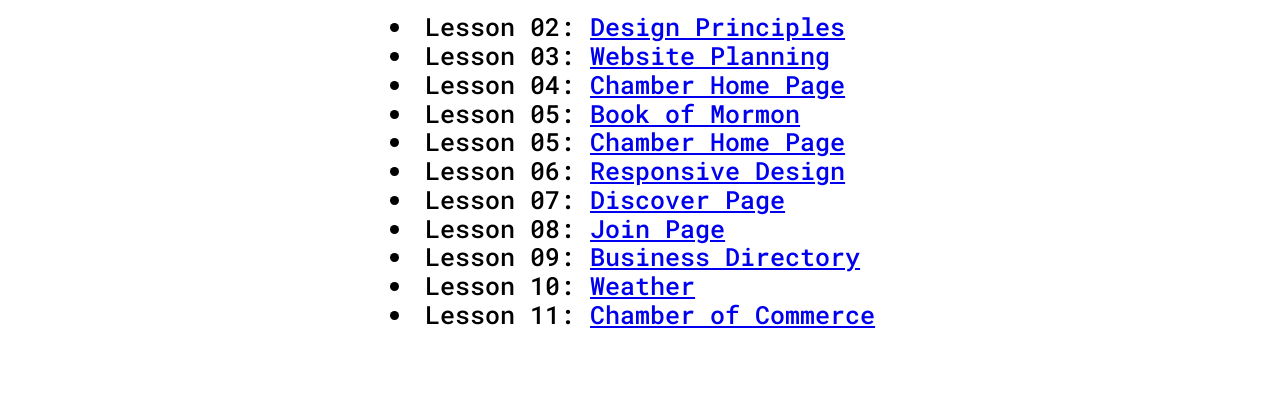
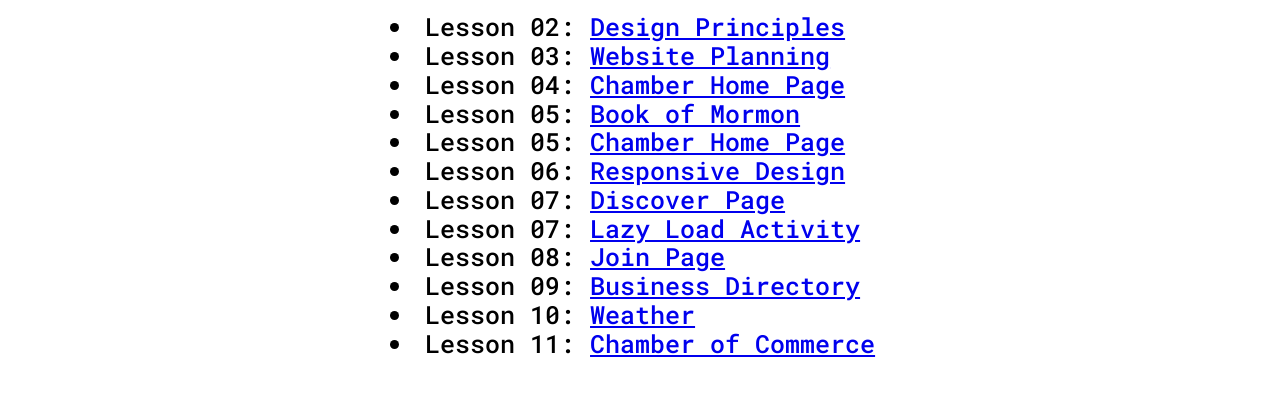
Before and after one commit to Jen019/WDD230, a plain HTML site: page index.html in a window 1280 px wide. Shown: the part 406-800 px from the top of the page. Drawn offline with nearby package versions, Linux system fonts and the light colour scheme.

Commit message:
added link

```diff
--- a/index.html
+++ b/index.html
@@ -34,6 +34,7 @@
                 <li>Lesson 05: <a href="chamber">Chamber Home Page</a></li>
                 <li>Lesson 06: <a href="chamber">Responsive Design</a></li>
                 <li>Lesson 07: <a href="chamber/discover/discover.html">Discover Page</a></li>
+                <li>Lesson 07: <a href="w07/lazyload.html">Lazy Load Activity</a></li>
                 <li>Lesson 08: <a href="#">Join Page</a></li>
                 <li>Lesson 09: <a href="#">Business Directory</a></li>
                 <li>Lesson 10: <a href="#">Weather</a></li>
```
